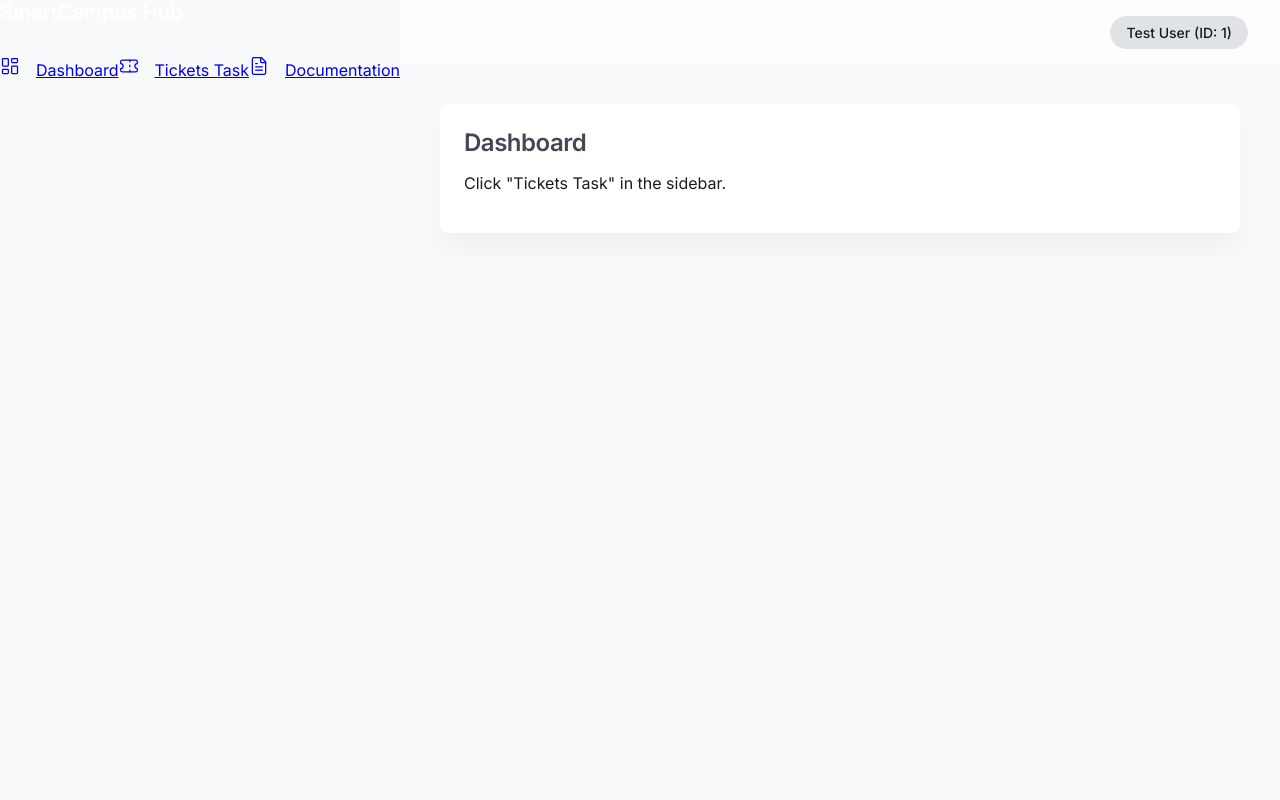
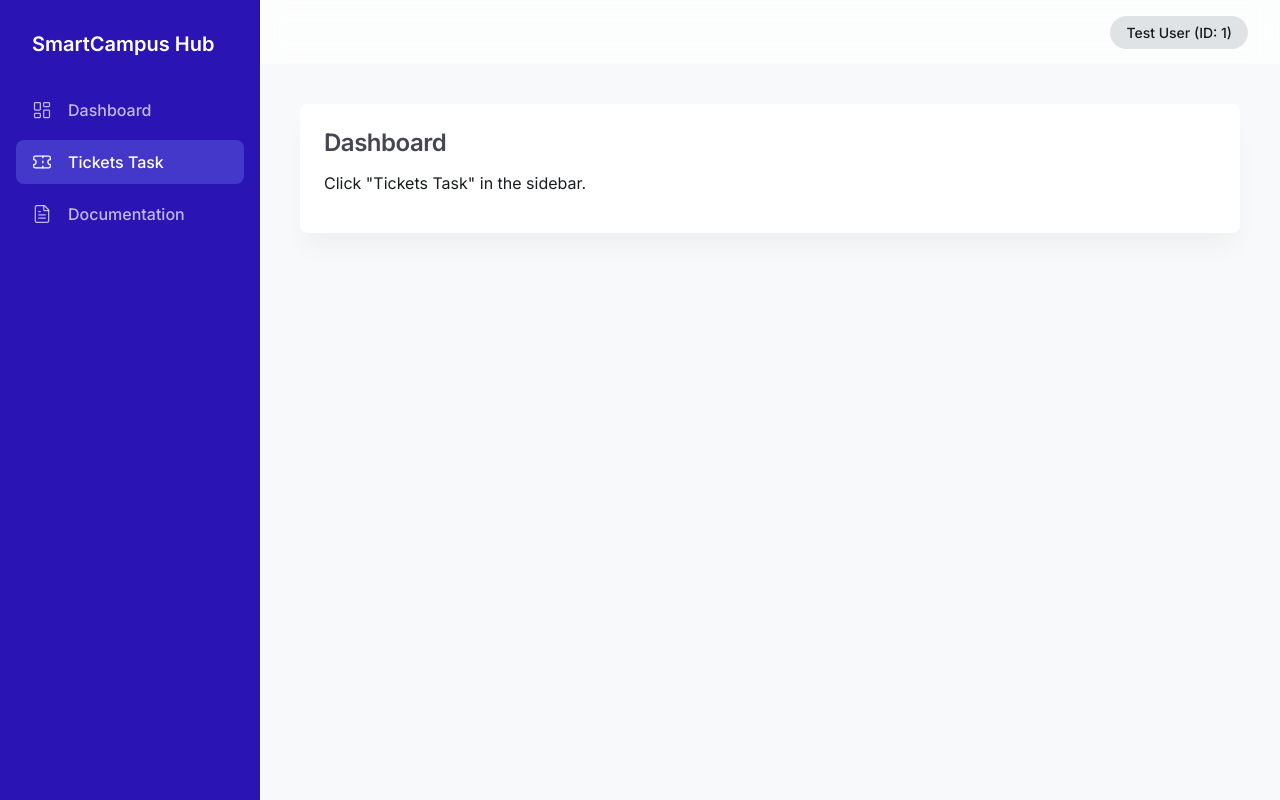
Before and after one commit to Dilshan118/it3030-paf-2026-smart-campus-4outliers, a React app in the folder smart-campus-operation-hub/frontend/: page / in a window 1280 px wide. Built offline with nearby package versions, Linux system fonts and the light colour scheme; no server answers; the HTML template or start-up script is replaced by a standard one.

Commit message:
style(ui): fix sidebar styling from index.css missing classes

```diff
--- a/smart-campus-operation-hub/frontend/src/index.css
+++ b/smart-campus-operation-hub/frontend/src/index.css
@@ -110,3 +110,103 @@ h1, h2, h3, h4, h5, h6 {
 .no-border-list > div:hover {
   background-color: var(--surface-container-low);
 }
+
+/* Sidebar Styles */
+.sidebar {
+  background-color: var(--primary);
+  width: 260px;
+  flex-shrink: 0;
+  display: flex;
+  flex-direction: column;
+  padding: 32px 16px;
+  box-sizing: border-box;
+}
+
+.sidebar h2 {
+  color: var(--on-primary);
+  font-size: 1.25rem;
+  letter-spacing: -0.02em;
+  margin-bottom: 32px;
+  padding: 0 16px;
+}
+
+.sidebar a {
+  display: flex;
+  align-items: center;
+  padding: 12px 16px;
+  color: rgba(255, 255, 255, 0.7);
+  text-decoration: none;
+  font-weight: 500;
+  border-radius: 8px;
+  margin-bottom: 8px;
+  transition: all 0.2s;
+}
+
+.sidebar a:hover {
+  background-color: rgba(255, 255, 255, 0.1);
+  color: var(--on-primary);
+}
+
+.sidebar a.active {
+  background-color: var(--primary-container);
+  color: var(--on-primary);
+}
+
+/* Page Container */
+.page-container {
+  display: flex;
+  flex-direction: column;
+  gap: 24px;
+}
+
+/* Typography elements */
+.h1 {
+  font-size: 2rem;
+  letter-spacing: -0.02em;
+  color: var(--on-surface-variant);
+  font-weight: 600;
+  margin: 0 0 16px 0;
+}
+
+/* Data List (Cards) Rule from DESIGN.md */
+.data-row {
+  padding: 16px 0;
+  transition: background-color 0.2s;
+  border: none !important;
+}
+.data-row:hover {
+  background-color: var(--surface-container-low);
+}
+
+.status-badge {
+  padding: 6px 12px;
+  border-radius: 99px;
+  font-size: 0.75rem;
+  font-weight: 600;
+  text-transform: uppercase;
+  letter-spacing: 0.05em;
+  display: inline-flex;
+  align-items: center;
+  justify-content: center;
+}
+.status-open { background-color: #e0e7ff; color: #3730a3; }
+.status-in_progress { background-color: #fef08a; color: #4338ca; }
+.status-resolved { background-color: #dcfce7; color: #166534; }
+.status-closed { background-color: #f1f5f9; color: #475569; }
+.status-rejected { background-color: #fee2e2; color: #991b1b; }
+
+.priority-badge {
+  padding: 4px 8px;
+  border-radius: 99px;
+  font-size: 0.7rem;
+  font-weight: 600;
+  text-transform: uppercase;
+  letter-spacing: 0.05em;
+  display: inline-flex;
+  align-items: center;
+  justify-content: center;
+}
+.priority-low { background-color: #f1f5f9; color: #475569; }
+.priority-medium { background-color: #fef08a; color: #854d0e; }
+.priority-high { background-color: #fed7aa; color: #a16207; }
+.priority-critical { background-color: #fee2e2; color: #991b1b; }
```
